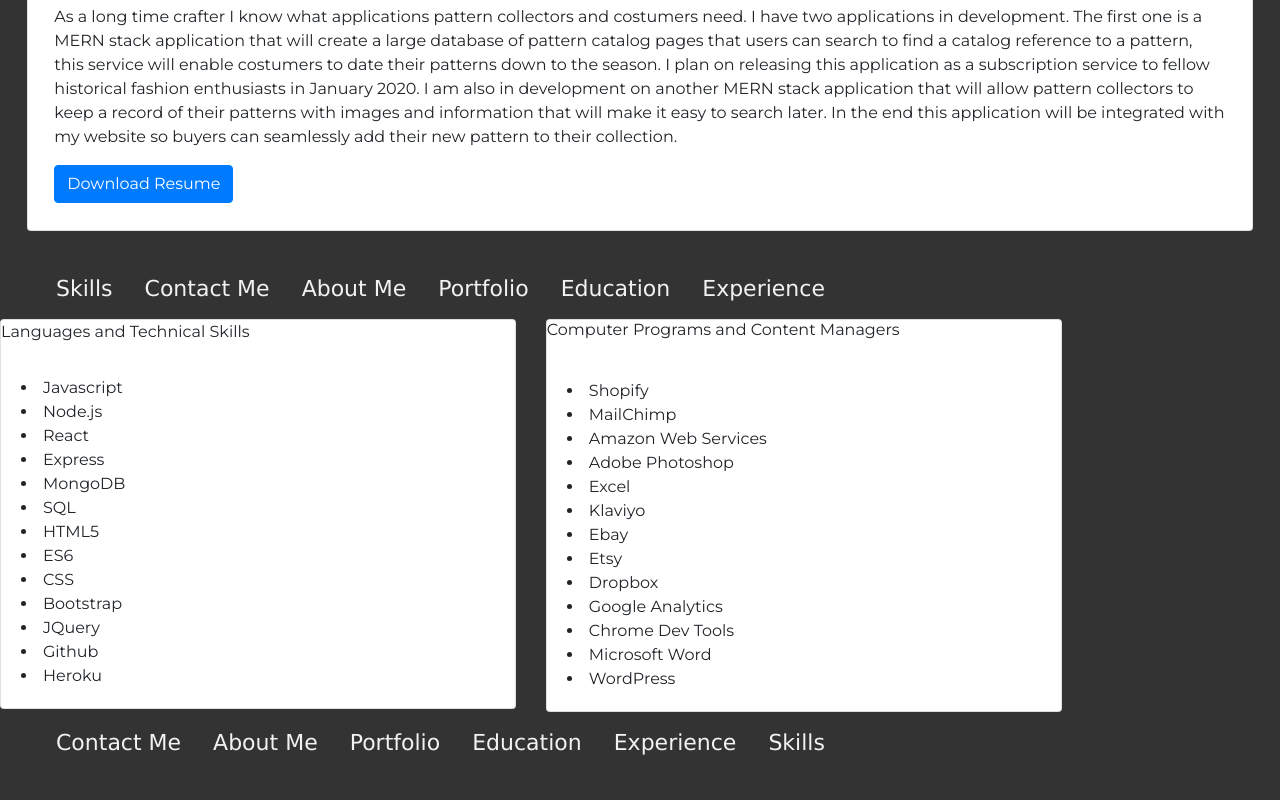
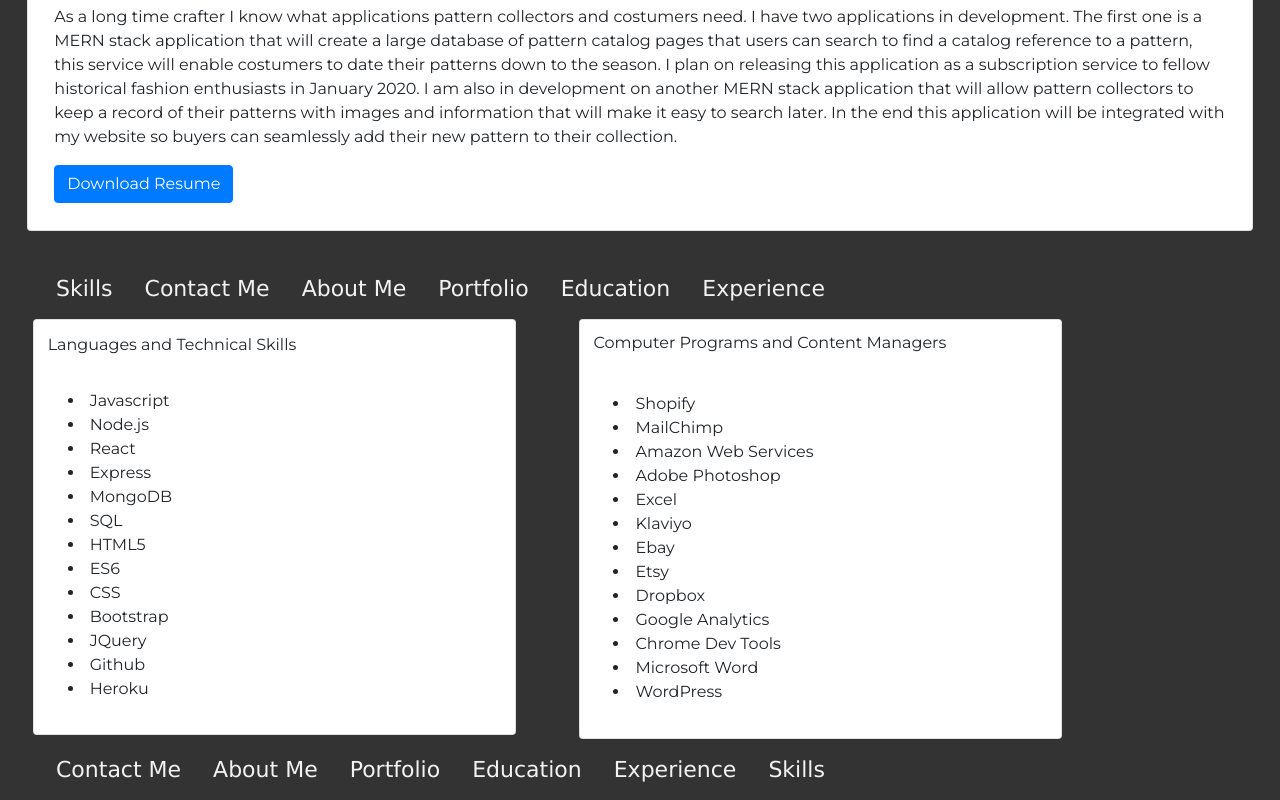
Before and after one commit to cqyates/coreyyatesportfolio, a plain HTML site: page index.html in a window 1280 px wide. Shown: the part 3653-4453 px from the top of the page. Before the commit the page ends 4426 px from the top, so only its background shows below. Drawn offline with nearby package versions, Linux system fonts and the light colour scheme.

Commit message:
fixed margins

```diff
--- a/assets/css/style.css
+++ b/assets/css/style.css
@@ -109,3 +109,11 @@ section {
     padding: 20pt;
 
 }
+#languages {
+    margin-left: 25pt;
+    padding: 10pt;
+}
+#programs {
+    margin-left: 25pt;
+    padding: 10pt;
+}
```
